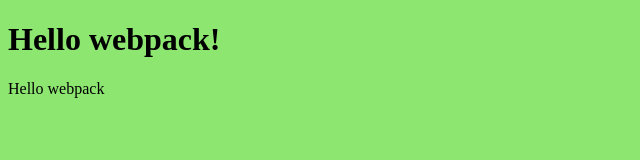
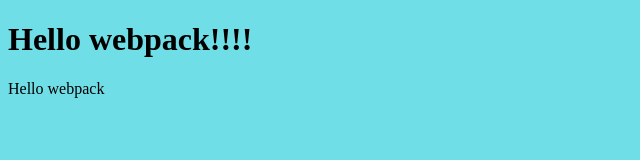
Before and after one commit to Omwomo/webpack-set-up, a website built with webpack: page src/index.html in a window 1280 px wide. Shown: the whole page, without its empty margins (0-640 px from the left). Built offline with nearby package versions, Linux system fonts and the light colour scheme.

Commit message:
Add more assets

```diff
--- a/src/index.css
+++ b/src/index.css
@@ -1,3 +1,3 @@
 body {
-  background-color: rgb(140, 230, 112);
+  background-color: rgb(112, 222, 230);
 }
--- a/src/index.html
+++ b/src/index.html
@@ -3,9 +3,9 @@
 <head>
     <meta charset="UTF-8">
     <meta name="viewport" content="width=device-width, initial-scale=1.0">
-    <title>Wbpack Exercise</title>
+    <title>Webpack Exercise</title>
 </head>
 <body>
-    <h1>Hello webpack!</h1>
+    <h1>Hello webpack!!!!</h1>
 </body>
 </html>
--- a/webpack.config.js
+++ b/webpack.config.js
@@ -8,6 +8,7 @@ module.exports = {
   },
   plugins: [
     new HtmlWebpackPlugin({
+      title: 'Output Management',
       template: './src/index.html',
     }),
   ],
```
Also changed, not shown: dist/index.bundle.js, dist/index.html.
